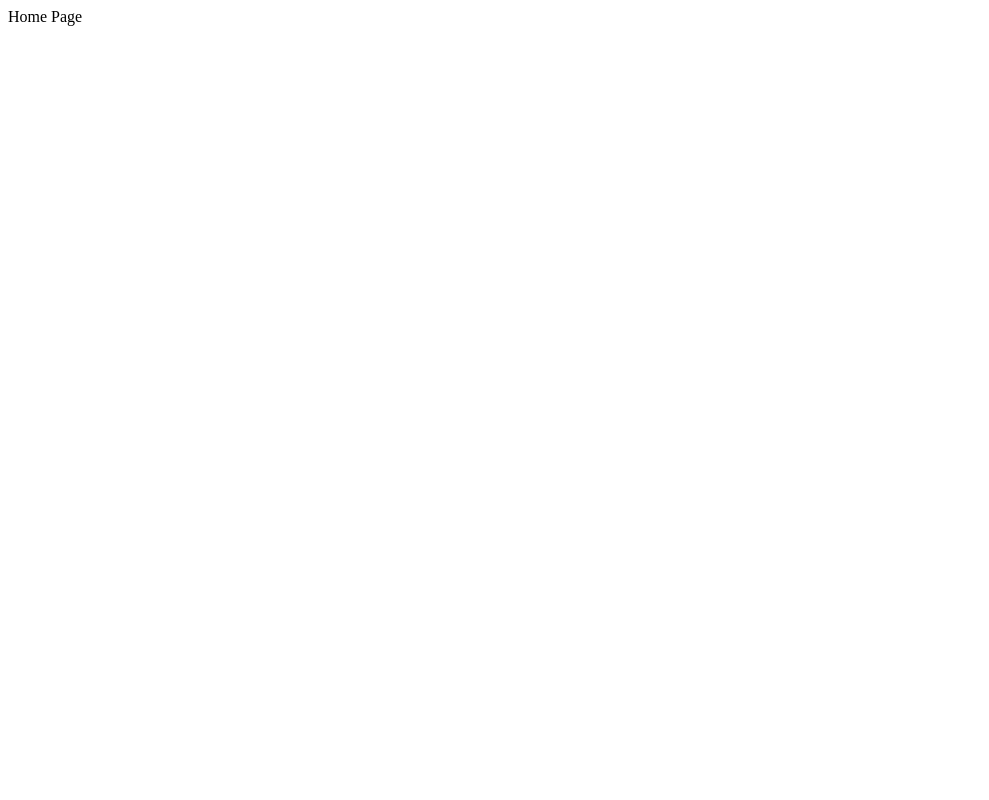
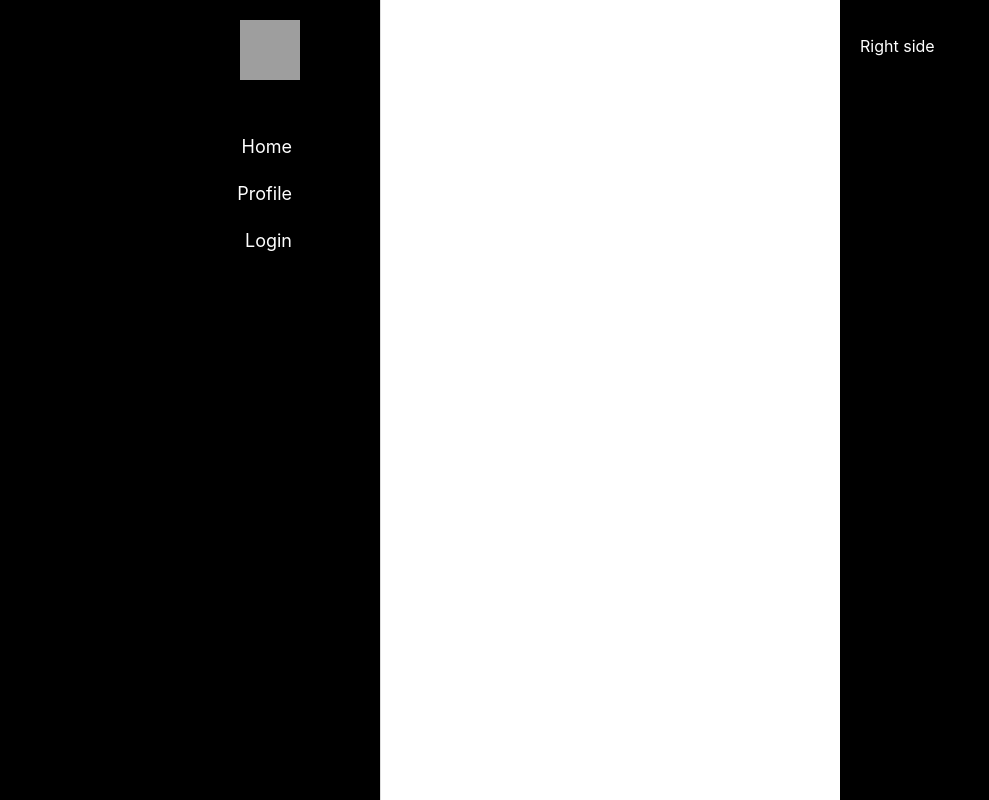
Before and after one commit to DineshSainath/Twitter-clone, a React (Create React App) app: page / in a window 1280 px wide. Shown: the whole page, without its empty margins (0-989 px from the left). Built offline with nearby package versions, Linux system fonts and the light colour scheme; grey boxes are pictures that could not be loaded; the HTML template or start-up script is replaced by a standard one.

Commit message:
sidebar and 3-way split divs

```diff
--- a/src/App.tsx
+++ b/src/App.tsx
@@ -1,30 +1,29 @@
 // src/App.tsx
 import React from 'react'
-import {
-  BrowserRouter as Router,
-  Route,
-  Routes,
-  Navigate,
-} from 'react-router-dom'
+import { BrowserRouter as Router, Routes, Route } from 'react-router-dom'
 import Home from './pages/Home'
 import Profile from './pages/Profile'
 import Login from './pages/Login'
+import Sidebar from './components/Sidebar'
+import './styles/App.css'
 
 const App: React.FC = () => {
   return (
-    <div className="App">
-      <header className="App-header"></header>
     <Router>
+      <div className="app-container">
+        <Sidebar />
+        <div className="content-container">
           <Routes>
             <Route path="/" element={<Home />} />
             <Route path="/login" element={<Login />} />
-          <Route // authentication - do later
-            path="/profile"
-            element={true ? <Profile /> : <Navigate to="/login" />}
-          />
+            <Route path="/profile" element={<Profile />} />
           </Routes>
+        </div>
+        <div className="right-content">
+          <p>Right side</p>
+        </div>
+      </div>
     </Router>
-    </div>
   )
 }
 
--- /dev/null
+++ b/src/components/Header.tsx
@@ -0,0 +1,14 @@
+import '../styles/Header.css'
+function Header() {
+  return (
+    <header className="App-header">
+      <img
+        src="https://assets.stickpng.com/images/580b57fcd9996e24bc43c53e.png"
+        alt="logo"
+        className="twt-logo"
+      />
+    </header>
+  )
+}
+
+export default Header
--- /dev/null
+++ b/src/components/Sidebar.tsx
@@ -0,0 +1,17 @@
+import React from 'react'
+import { Link } from 'react-router-dom'
+import '../styles/Sidebar.css'
+import Header from './Header'
+
+const Sidebar: React.FC = () => {
+  return (
+    <div className="sidebar">
+      <Header />
+      <Link to="/">Home</Link>
+      <Link to="/profile">Profile</Link>
+      <Link to="/login">Login</Link>
+    </div>
+  )
+}
+
+export default Sidebar
--- a/src/pages/Home.tsx
+++ b/src/pages/Home.tsx
@@ -1,7 +1,8 @@
 import React from 'react'
-
+import Header from '../components/Header'
+import Sidebar from '../components/Sidebar'
 const Home: React.FC = () => {
-  return <div>Home Page</div>
+  return <div className="home">Home Page</div>
 }
 
 export default Home
--- a/src/pages/Login.tsx
+++ b/src/pages/Login.tsx
@@ -1,4 +1,5 @@
 import React from 'react'
+import Header from '../components/Header'
 
 const Login: React.FC = () => {
   return <div>Login Page</div>
--- a/src/pages/Profile.tsx
+++ b/src/pages/Profile.tsx
@@ -1,4 +1,5 @@
 import React from 'react'
+import Header from '../components/Header'
 
 const Profile: React.FC = () => {
   return <div>Profile Page</div>
--- a/src/styles/App.css
+++ b/src/styles/App.css
@@ -1,18 +1,27 @@
-.App {
-  text-align: center;
+/* styles/App.css */
+body {
+  margin: 0;
+  font-family: -apple-system, BlinkMacSystemFont, 'Segoe UI', Roboto, Oxygen,
+    Ubuntu, Cantarell, 'Open Sans', 'Helvetica Neue', sans-serif;
 }
 
-.App-header {
-  background-color: #282c34;
-  min-height: 10vh;
+.app-container {
   display: flex;
-  flex-direction: column;
-  align-items: center;
-  justify-content: center;
-  font-size: calc(10px + 2vmin);
+  height: 100vh;
+  overflow: hidden;
+}
+
+.content-container {
+  flex: 1;
+  display: flex;
+  overflow-y: auto;
+  border-right: 1px solid #fff;
+  max-height: 100vh;
+}
+
+.right-content {
+  width: 400px;
+  padding: 20px;
+  background-color: black;
   color: white;
 }
-
-.App-link {
-  color: #61dafb;
-}
--- /dev/null
+++ b/src/styles/Header.css
@@ -0,0 +1,16 @@
+.App-header {
+  background-color: black;
+  max-height: 10vh;
+  display: flex;
+  align-items: center;
+  color: white;
+  max-width: 325px;
+  padding-bottom: 3em;
+}
+
+.twt-logo {
+  height: 60px;
+  width: 60px;
+  margin-left: 15em;
+  top: 0;
+}
--- /dev/null
+++ b/src/styles/Home.css
@@ -0,0 +1,5 @@
+.home {
+  margin-left: 400px;
+  padding-top: 70px;
+  color: white;
+}
--- /dev/null
+++ b/src/styles/Sidebar.css
@@ -0,0 +1,29 @@
+.sidebar {
+  height: 100%;
+  width: 300px;
+  position: fixed;
+  top: 0;
+  left: 0;
+  background-color: black;
+  padding-top: 20px;
+  display: flex;
+  flex-direction: column;
+  align-items: flex-end;
+  padding-right: 5em;
+
+  border-right: 1px solid #ddd;
+}
+
+.sidebar a {
+  padding: 8px;
+  text-decoration: none;
+  font-size: 18px;
+  color: white;
+  display: block;
+  margin-bottom: 10px;
+}
+
+.sidebar a:hover {
+  background-color: #ddd;
+  color: black;
+}
--- a/src/styles/index.css
+++ b/src/styles/index.css
@@ -1,10 +1,10 @@
 body {
+  font-family: 'Helvetica', sans-serif;
   margin: 0;
-  font-family: -apple-system, BlinkMacSystemFont, 'Segoe UI', 'Roboto', 'Oxygen',
-    'Ubuntu', 'Cantarell', 'Fira Sans', 'Droid Sans', 'Helvetica Neue',
-    sans-serif;
-  -webkit-font-smoothing: antialiased;
-  -moz-osx-font-smoothing: grayscale;
+  padding: 0;
+  box-sizing: border-box;
+  color: white;
+  background-color: black;
 }
 
 code {
```
Lines whose indentation alone changed are shown as unchanged.
